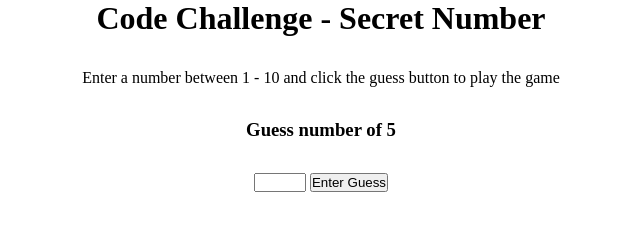
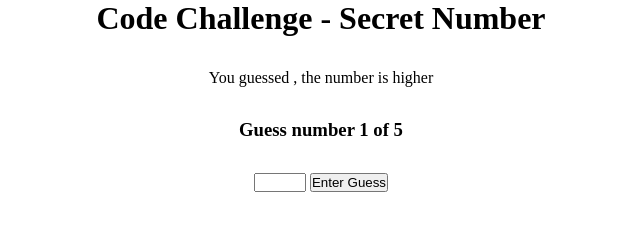
Before and after one commit to LGRV-alt/2i-Code-Challenge, a plain HTML site: page index.html in a window 1280 px wide. Both pictures are taken after a click on the button "Enter Guess". Shown: the whole page, without its empty margins (319-959 px from the left). Drawn offline with Linux system fonts and the light colour scheme.

Commit message:
adding game function

```diff
--- a/index.html
+++ b/index.html
@@ -9,16 +9,16 @@
   <body>
     <div class="game-container">
       <h1>Code Challenge - Secret Number</h1>
-      <p>
+      <p class="results">
         Enter a number between 1 - 10 and click the guess button to play the
         game
       </p>
       <h3>Guess number <span id="guess-number"></span> of 5</h3>
       <div>
         <label for="user-input">
-          <input type="number" min="1" max="10" />
+          <input type="number" min="1" max="10" class="user-input" />
         </label>
-        <button>Enter Guess</button>
+        <button class="check-guess">Enter Guess</button>
       </div>
     </div>
   </body>
--- a/script.js
+++ b/script.js
@@ -0,0 +1,37 @@
+// Grabbing the elements from the html page to be used with javascript
+
+// User input box where the guess will be made
+const userInput = document.querySelector(".user-input");
+// Button to check if the guess made was correct or wrong
+const checkGuess = document.querySelector(".check-guess");
+// Element used to display the results of the guess
+const results = document.querySelector(".results");
+// Used to display the number of guess the player is on
+const guessNumber = document.querySelector("#guess-number");
+
+// Creates a random number saved as the computers guess
+let computerGuess = Math.floor(Math.random() * 9) + 1;
+// Sets the initial value of 0 for the guesses made
+let numberOfGuesses = 0;
+// Inserts into the HTML page the inital value for guesses made
+guessNumber.textContent = 0;
+// Sets the number of guesses allowed to be made before the game stops
+const allowedNumberOfGuesses = 5;
+
+console.log(computerGuess);
+
+checkGuess.addEventListener("click", () => {
+  let userGuess = userInput.value;
+  runGame(userGuess);
+  guessNumber.textContent = numberOfGuesses;
+});
+
+function runGame(userGuess) {
+  if (numberOfGuesses < allowedNumberOfGuesses) {
+    if (userGuess < computerGuess) {
+      numberOfGuesses++;
+      results.textContent = `You guessed ${userGuess}, the number is higher`;
+      userInput.value = "";
+    }
+  }
+}
```
